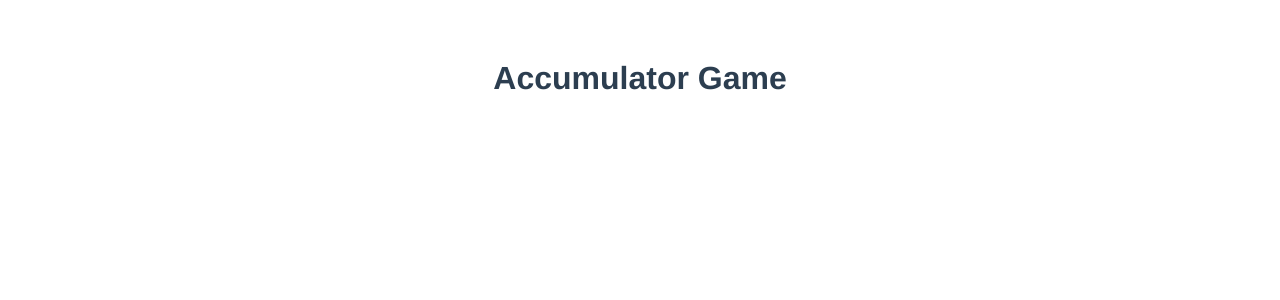
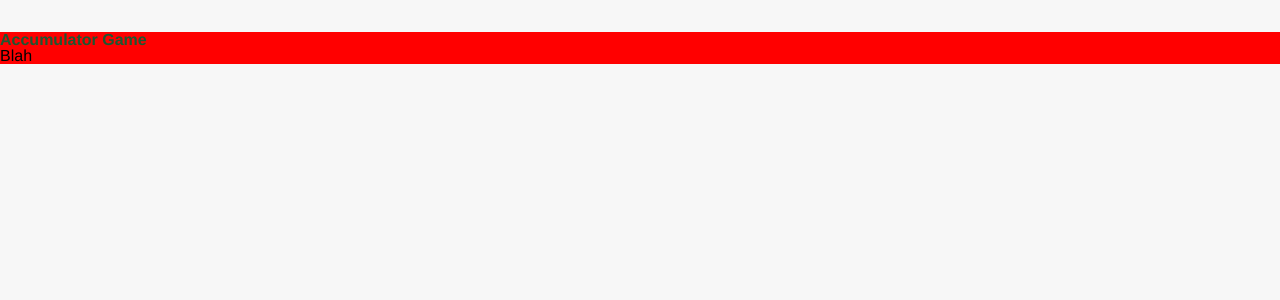
Before and after one commit to dkersten/accumulator-game-vue, a Vue app: page / in a window 1280 px wide. Shown: the top 300 px of the page. Built offline with nearby package versions, Linux system fonts and the light colour scheme.

Commit message:
set up styling structure

```diff
--- a/package.json
+++ b/package.json
@@ -18,6 +18,8 @@
     "babel-eslint": "^10.1.0",
     "eslint": "^6.7.2",
     "eslint-plugin-vue": "^6.2.2",
+    "sass": "^1.29.0",
+    "sass-loader": "^10.0.5",
     "vue-template-compiler": "^2.6.11"
   },
   "eslintConfig": {
--- a/src/App.vue
+++ b/src/App.vue
@@ -1,6 +1,7 @@
 <template>
   <div id="app">
       <h1>Accumulator Game</h1>
+    <h2>Blah</h2>
   </div>
 </template>
 
@@ -14,13 +15,26 @@
 }
 </script>
 
-<style>
+<style >
+  body {
+    background: #f7f7f7;
+  }
+</style>
+
+<style lang="scss" scoped>
+  @import './assets/scss/variables.scss';
+
   #app {
     font-family: Avenir, Helvetica, Arial, sans-serif;
     -webkit-font-smoothing: antialiased;
     -moz-osx-font-smoothing: grayscale;
-  text-align: center;
-  color: #2c3e50;
-  margin-top: 60px;
+    background: red;
+    max-width: 1400px;
+    margin: 2rem auto;
+
+    h1 {
+      color: $color-green-dark;
+      font-weight: 700;
+    }
   }
 </style>
--- /dev/null
+++ b/src/assets/css/reset.css
@@ -0,0 +1,129 @@
+/* http://meyerweb.com/eric/tools/css/reset/
+   v2.0 | 20110126
+   License: none (public domain)
+*/
+
+html,
+body,
+div,
+span,
+applet,
+object,
+iframe,
+h1,
+h2,
+h3,
+h4,
+h5,
+h6,
+p,
+blockquote,
+pre,
+a,
+abbr,
+acronym,
+address,
+big,
+cite,
+code,
+del,
+dfn,
+em,
+img,
+ins,
+kbd,
+q,
+s,
+samp,
+small,
+strike,
+strong,
+sub,
+sup,
+tt,
+var,
+b,
+u,
+i,
+center,
+dl,
+dt,
+dd,
+ol,
+ul,
+li,
+fieldset,
+form,
+label,
+legend,
+table,
+caption,
+tbody,
+tfoot,
+thead,
+tr,
+th,
+td,
+article,
+aside,
+canvas,
+details,
+embed,
+figure,
+figcaption,
+footer,
+header,
+hgroup,
+menu,
+nav,
+output,
+ruby,
+section,
+summary,
+time,
+mark,
+audio,
+video {
+  margin: 0;
+  padding: 0;
+  border: 0;
+  font-size: 100%;
+  font: inherit;
+  vertical-align: baseline;
+}
+/* HTML5 display-role reset for older browsers */
+article,
+aside,
+details,
+figcaption,
+figure,
+footer,
+header,
+hgroup,
+menu,
+nav,
+section {
+  display: block;
+}
+body {
+  line-height: 1;
+}
+ol,
+ul {
+  list-style: none;
+}
+blockquote,
+q {
+  quotes: none;
+}
+blockquote:before,
+blockquote:after,
+q:before,
+q:after {
+  content: '';
+  content: none;
+}
+table {
+  border-collapse: collapse;
+  border-spacing: 0;
+}
--- /dev/null
+++ b/src/assets/scss/variables.scss
@@ -0,0 +1,15 @@
+// colors
+$color-green-dark: #1e5631;
+$color-green-dark-disabled: #10301b;
+$color-green: #4b9a2a;
+$color-green-bright: #30cb00;
+$color-cream: #fefae0;
+$color-off-white: #f7fff7;
+$color-white: #fff;
+$color-grey-dark: #1f1f1f;
+$color-grey: #252525;
+$color-red: #a82d18;
+
+// box shadows
+$box-shadow-sm: 2px 2px 5px rgba(0, 0, 0, 0.35);
+$box-shadow-sm-subtle: 2px 2px 5px rgba(0, 0, 0, 0.15);
--- a/src/main.js
+++ b/src/main.js
@@ -1,4 +1,5 @@
 import Vue from 'vue'
+import './assets/css/reset.css'
 import App from './App.vue'
 
 Vue.config.productionTip = false
```
Also changed, not shown: 1 other file (tests, documents, lock files or other folders). Lines whose indentation alone changed are shown as unchanged.
